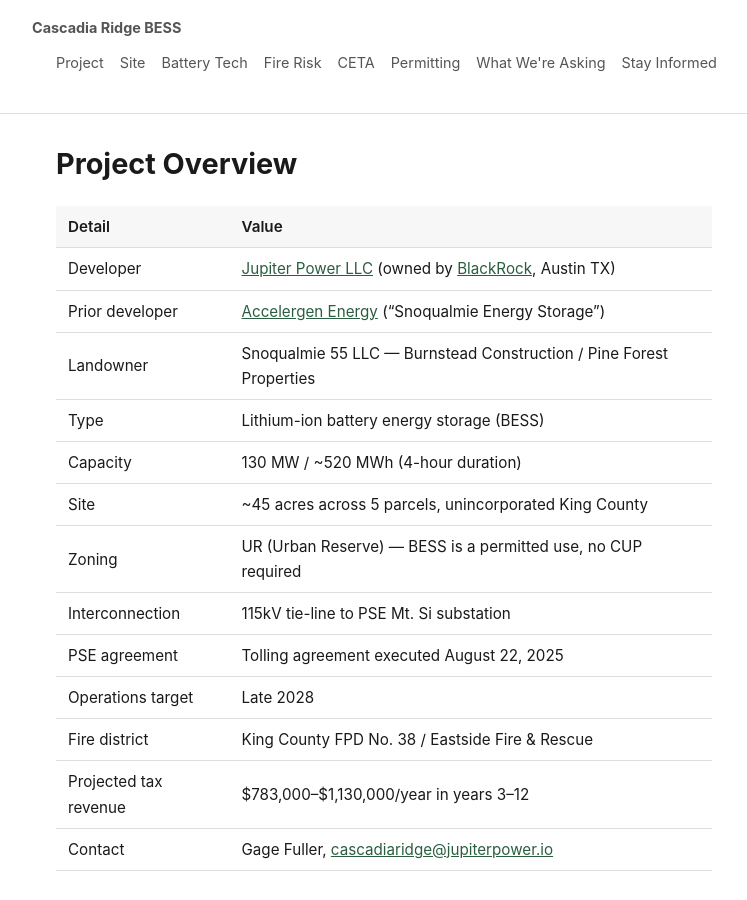
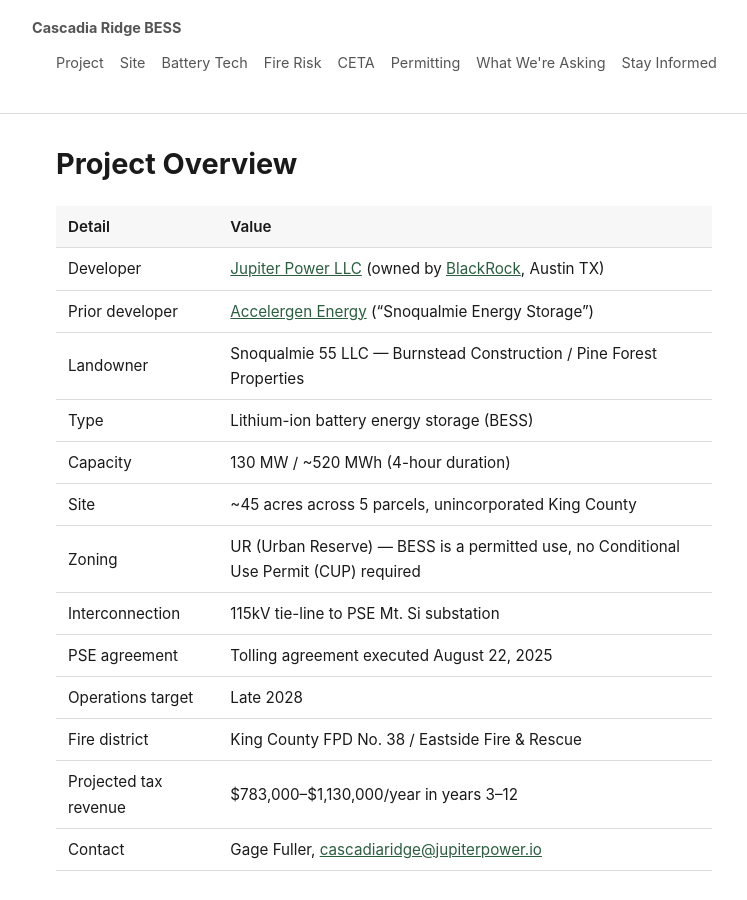
Before and after one commit to calef/cascadia-ridge-bess, a Jekyll site: the page built from _pages/project.md, in a window 1280 px wide and 900 px high. Shown: the whole window, without its empty margins (256-1003 px from the left). Built offline with Jekyll 4.4.1, drawn with Linux system fonts in a browser that asks for light colours.

```diff
--- a/_pages/project.md
+++ b/_pages/project.md
@@ -10,7 +10,7 @@ title: "Project Overview"
 | Type | Lithium-ion battery energy storage (BESS) |
 | Capacity | 130 MW / ~520 MWh (4-hour duration) |
 | Site | ~45 acres across 5 parcels, unincorporated King County |
-| Zoning | UR (Urban Reserve) — BESS is a permitted use, no CUP required |
+| Zoning | UR (Urban Reserve) — BESS is a permitted use, no Conditional Use Permit (CUP) required |
 | Interconnection | 115kV tie-line to PSE Mt. Si substation |
 | PSE agreement | Tolling agreement executed August 22, 2025 |
 | Operations target | Late 2028 |
```
